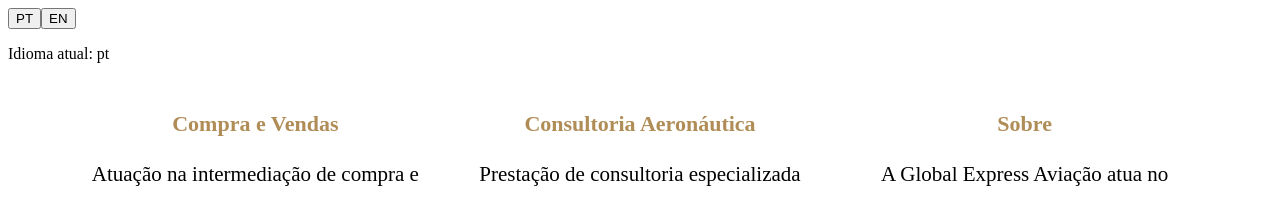
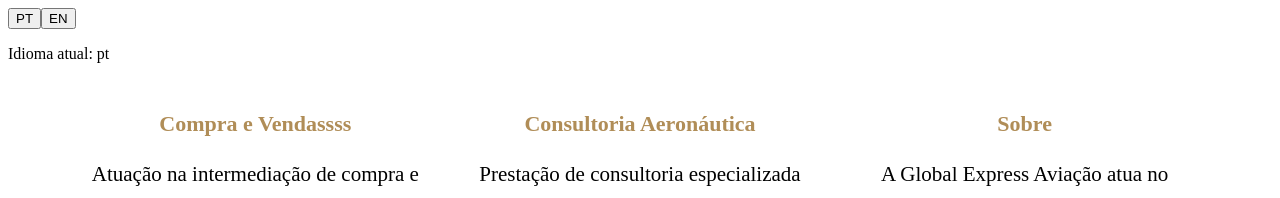
Before and after one commit to Danvieira2810/AppGlobal, an Angular app: page /assistencia in a window 1280 px wide. Shown: the top 198 px of the page. Built offline with nearby package versions, Linux system fonts and the light colour scheme.

Commit message:
Update assistencia.html

```diff
--- a/src/app/assistencia/assistencia.html
+++ b/src/app/assistencia/assistencia.html
@@ -3,7 +3,7 @@
   <div class="assistencia-grid">
 
     <div class="assistencia-item">
-      <h3 >{{ lang.currentLang === 'pt' ? 'Compra e Vendas' : 'Purchase & Sales' }}</h3>
+      <h3 >{{ lang.currentLang === 'pt' ? 'Compra e Vendassss' : 'Purchase & Sales' }}</h3>
       <p>
         {{ lang.currentLang === 'pt'
           ? 'Atuação na intermediação de compra e venda de aeronaves, oferecendo suporte completo em todas as etapas do processo.'
```
